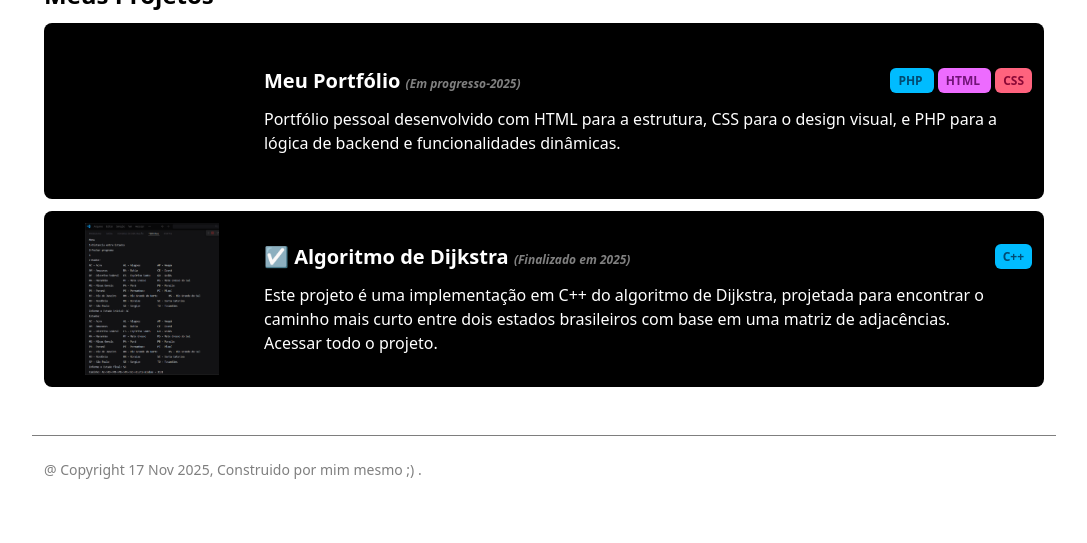
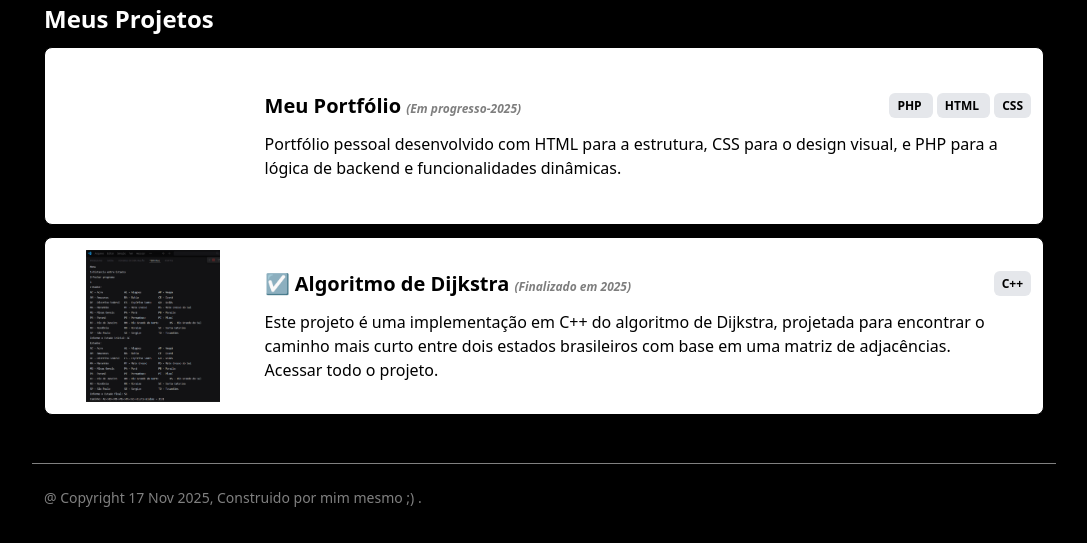
Before and after one commit to AleSilvaPopov/MeuPortfolio, a PHP site: page / in a window 1280 px wide. Shown: the part 361-904 px from the top of the page, without its empty margins (96-1183 px from the left). Before the commit the page ends 840 px from the top, so only its background shows below. Run offline with PHP 8.4, Linux system fonts and the light colour scheme; data that the repository does not hold is empty.

Commit message:
Add Botão de contato
Arrumando as cores do site, e adicionando botão no hero.php que leva direto para entrar em contato comigo.

```diff
--- a/componentes/header.php
+++ b/componentes/header.php
@@ -9,13 +9,13 @@ $itens = [
 
 <header class="mx-auto max-w-screen-lg px-3 py-6 flex flex-col items-center gap-4 md:flex-row md:items-center md:justify-between">
     <!-- Logo -->
-    <div class="font-bold text-xl text-black">
+    <div class="font-bold text-xl text-white">
         🚀Alexandre Popov
     </div>
 
     <!-- links -->
     <div class="">
-        <ul class="flex gap-x-3 font-medium text-black opacity-80">
+        <ul class="flex gap-x-3 font-medium text-white opacity-80">
             <?php $totalItens = count($itens);
             foreach ($itens as $index => $item):
 
--- a/componentes/hero.php
+++ b/componentes/hero.php
@@ -1,10 +1,10 @@
 <?php
 
-$itens = [
+/*$itens = [
     ['href' => 'https://www.instagram.com/alesilvayx/', 'src' => '/img/Instagram_icon.png', 'alt' => 'Instagram Logo'],
     ['href' => 'https://wa.me/5511963826052/?text=oi', 'src' => '/img/whatsapp_icon.png', 'alt' => 'WhatsApp Logo'],
-    // ['href' => '', 'src' => '/img/linkedin.png', 'alt' => 'Linkedin Logo'],
-];
+    ['href' => '', 'src' => '/img/linkedin.png', 'alt' => 'Linkedin Logo'], */
+//];
 
 
 ?>
@@ -19,14 +19,20 @@ $itens = [
             complexos e no desenvolvimento de soluções eficientes.
 
         </p>
+        <a
+            href="https://wa.me/5511963826052/?text=Olá, vi seu portfólio e gostaria de conversar sobre um projeto."
+            target="_blank"
+            class="mt-6 inline-block bg-white text-black font-semibold px-6 py-3 rounded-lg shadow-xl hover:bg-gray-200 transition duration-300 transform hover:scale-105">
+            Conversar no WhatsApp 💬
+        </a>
         <ul class="flex gap-x-3 mt-3">
             <!-- Links de redes sociais -->
             <?php foreach ($itens as $item): ?>
-                <li>
+                <!-- <li>
                     <a href="<?= $item['href'] ?>" target="_blank">
-                        <img class="h-8 hover:animate-bounce" src="<?=$item['src']?>" alt="<?=$item['alt']?>" />
+                        <img class="h-8 hover:animate-bounce" src="<?= $item['src'] ?>" alt="<?= $item['alt'] ?>" />
                     </a>
-                </li>
+                </li> -->
             <?php endforeach; ?>
         </ul>
     </div>
--- a/componentes/projetos.php
+++ b/componentes/projetos.php
@@ -27,17 +27,17 @@
 
 <?php foreach ($projetos as $projeto): ?>
     <!-- Projeto -->
-<div class="bg-black text-white rounded-lg flex flex-col md:flex-row p-3 md:items-center gap-4">
+    <div class="bg-white text-black rounded-lg flex flex-col md:flex-row p-3 md:items-center gap-4 border border-black">
         <div class="w-full md:w-1/5 flex items-center justify-center">
-        <img src="<?=$projeto['img'] ?>" class="h-38" alt="">
+            <img src="<?= $projeto['img'] ?>" class="h-38" alt="">
         </div>
         <div class="w-full md:w-4/5 space-y-3">
             <div class="flex flex-col md:flex-row gap-3 md:justify-between">
                 <h3 class="font-semibold text-xl text-center md:text-left">
-                <?php if($projeto['finalizado']): ?>☑️<?php endif;  ?>
+                    <?php if ($projeto['finalizado']): ?>☑️<?php endif;  ?>
                     <?= $projeto['titulo'] ?>
 
-                <?php if($projeto['finalizado']): ?>
+                    <?php if ($projeto['finalizado']): ?>
                         <span class="text-xs text-black-400 opacity-50 italic">(Finalizado em <?= $projeto['ano'] ?>)</span>
                     <?php else: ?>
                         <span class="text-xs text-black-400 opacity-50 italic">(Em progresso-<?= $projeto['ano'] ?>)</span>
@@ -45,9 +45,10 @@
                 </h3>
                 <div class="space-x-1 text-center md:text-right">
                     <?php
-                    $cores = ['sky', 'fuchsia', 'rose', 'amber', 'teal', 'purple'];
-                    foreach($projeto['stack'] as $posicao => $linguagem): ?>
-                        <span class="bg-<?= $cores[$posicao] ?>-400 text-<?= $cores[$posicao] ?>-900 rounded-md px-2 py-1 font-semibold text-xs">
+                    $cores = ['gray']; // Use apenas uma cor neutra
+                    $text_colors = ['black']; // Use apenas uma cor neutra
+                    foreach ($projeto['stack'] as $posicao => $linguagem): ?>
+                        <span class="bg-<?= $cores[0] ?>-200 text-<?= $text_colors[0] ?> rounded-md px-2 py-1 font-semibold text-xs">
                             <?= $linguagem ?>
                         </span>
                     <?php endforeach; ?>
@@ -56,10 +57,10 @@
 
             <p class="leading-6">
                 <?= $projeto['descricao'] ?>
-            <?php if($projeto['link'] != 'null'): ?>
-                <a href=<?=$projeto['link']?> class="block" target="_blank">Acessar todo o projeto.</a>
+                <?php if ($projeto['link'] != 'null'): ?>
+                    <a href=<?= $projeto['link'] ?> class="block" target="_blank">Acessar todo o projeto.</a>
                 <?php endif ?>
             </p>
         </div>
     </div>
- <?php endforeach;?>
+<?php endforeach; ?>
--- a/index.php
+++ b/index.php
@@ -6,12 +6,13 @@
     <meta name="viewport" content="width=device-width, initial-scale=1.0">
     <title>Alexandre - Dev. Back-end</title>
     <link rel="shortcut icon" type="image/x-icon" href="img/dev1.png">
-</a>
+    </a>
 
     <script src="https://cdn.jsdelivr.net/npm/@tailwindcss/browser@4"></script>
+
 </head>
 
-<body class="bg-white text-black">
+<body class="bg-black text-white">
 
     <?php include('./componentes/header.php'); ?>
 
@@ -20,15 +21,15 @@
         <?php include('./componentes/hero.php'); ?>
 
         <!-- Projetos -->
-         <section class="space-y-3 py-6" id="projetos">
+        <section class="space-y-3 py-6" id="projetos">
             <h2 class="text-2xl font-bold">Meus Projetos</h2>
             <?php include('./componentes/projetos.php') ?>
-         </section>
+        </section>
     </main>
 
     <footer class="mx-auto max-w-screen-lg min-h-20">
-        <div class="border-t border-black px-3 pt-6 text-black-400 opacity-50 text-sm">
-            @ Copyright <?=date('d M Y')?>, Construido por mim mesmo ;) .
+        <div class="border-t border-white px-3 pt-6 text-white-400 opacity-50 text-sm">
+            @ Copyright <?= date('d M Y') ?>, Construido por mim mesmo ;) .
         </div>
     </footer>
 </body>
```
Lines whose indentation alone changed are shown as unchanged.
